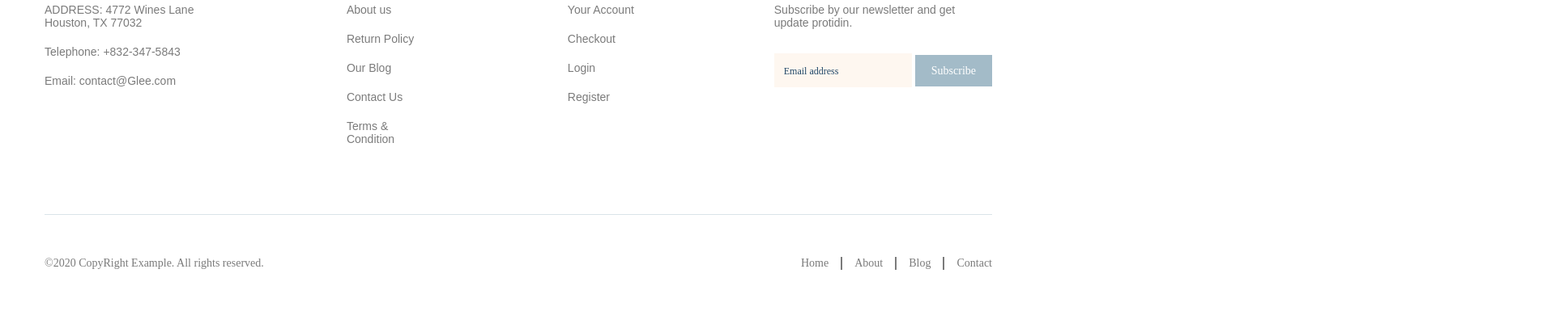
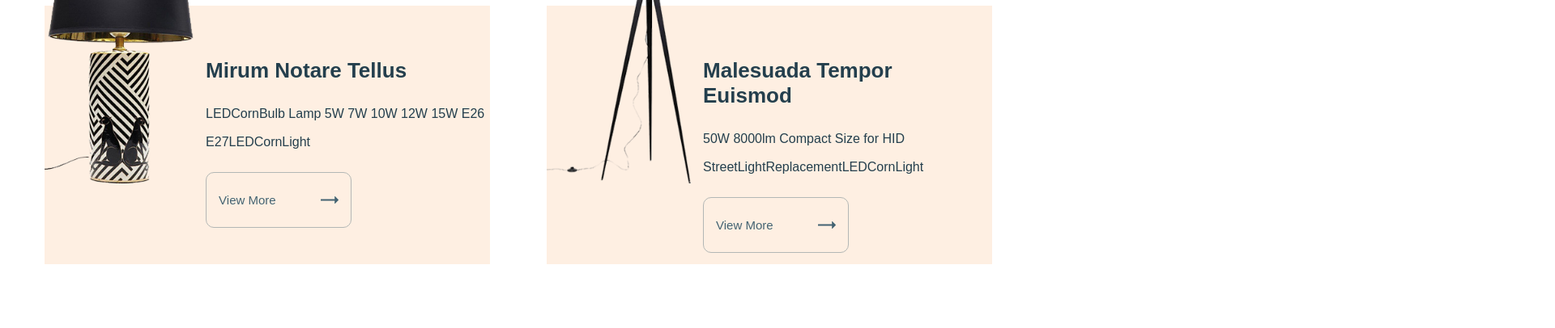
Before and after one commit to Viktor590/GLEE, a website: page app/index.html in a window 1280 px wide. Shown: the part 2227-2633 px from the top of the page at 81% size, 1920 px wide, since content can reach past the window. Before the commit the page ends 2583 px from the top, so only its background shows below. Drawn offline with nearby package versions, Linux system fonts and the light colour scheme; files that its build step writes are made by us from their sources.

Commit message:
added section decor

```diff
--- a/app/index.html
+++ b/app/index.html
@@ -507,6 +507,41 @@
         </div>
       </section>
 
+      <section class="decor">
+        <div class="container">
+          <div class="decor-inner">
+           <div class="decor-item">
+             <img class="decor-item__img" src="images/decor1.png" alt="">
+              <div class="decor-item__content">
+                <h5 class="decor-item__title">
+                  Mirum Notare Tellus
+                </h5>
+                <p class="decor-item__text">
+                  LEDCornBulb Lamp 5W 7W 10W 12W 15W E26 E27LEDCornLight
+                </p>
+                <a class="decor-item__link" href="#">
+                  View More
+                </a>
+              </div>
+            </div>
+            <div class="decor-item">
+             <img class="decor-item__img" src="images/decor2.png" alt="">
+              <div class="decor-item__content">
+                <h5 class="decor-item__title">
+                  Malesuada Tempor
+                  Euismod
+                </h5>
+                <p class="decor-item__text">
+                  50W 8000lm Compact Size for HID StreetLightReplacementLEDCornLight
+                </p>
+                <a class="decor-item__link" href="#">
+                  View More
+                </a>
+              </div>
+            </div>
+          </div>
+        </div>
+      </section>
 
     </main>
     <footer class="footer">
--- a/app/scss/style.scss
+++ b/app/scss/style.scss
@@ -268,7 +268,7 @@
     box-shadow: 0px 6px 47px 3px rgba(37, 37, 37, 0.05);
     &:hover{
       .products-item__icon{
-        transform: translateY(0);
+        transform: translateX(0);
       }
     }
   }
@@ -283,7 +283,7 @@
     justify-content: space-between;
     bottom: 122px;
     left: 21px;
-    transform: translateX(750%);
+    transform: translateX(-750%);
     transition: all .3s;
   }
   &__link{
@@ -318,6 +318,59 @@
    @extend %dmsans-700;
    font-size: 16px;
  }
+}
+
+.decor{
+  &-inner{
+    display: flex;
+    justify-content: space-between;
+  }
+  &-item{
+    background-color: #feefe2;
+    max-width: 550px;
+    height: 320px;
+    margin-top: 150px;
+    display: flex;
+    justify-content: space-evenly;
+  }
+  &-item__img{
+    transform: translateY(-100px);
+  }
+  &-item__content{
+    padding-top: 65px;
+    padding-left: 15px;
+  }
+  &-item__title{
+    color: #243f4d;
+    font-size: 26px;
+    @extend %dmsans-700;
+    max-width: 350px;
+  }
+  &-item__text{
+    color: #243f4d;
+    @extend %rubik-400;
+    padding: 20px 0;
+    line-height: 35px;
+  }
+  &-item__link{
+    font-size: 15px;
+    color: #436372;
+    @extend %rubik-500;
+    max-width: 180px;
+    padding: 25px 80px 25px 15px;
+    border: 1px solid #b3b7b5;
+    border-radius: 10px;
+    position: relative;
+    &::after{
+      content: '';
+      position: absolute;
+      background-image: url(../images/icon/arrows-right-decor.svg);
+      right: 15px;
+      top: 29px;
+      width: 22px;
+      height: 9px;
+    }
+  }
 }
 
 .footer-top{
```
Also changed, not shown: app/images/decor1.png (added), app/images/decor2.png (added), app/images/icon/arrows-right-decor.svg (added), app/images/products/1.png (deleted), app/images/products/2.png (deleted), app/images/products/3.png (deleted), app/images/products/4.png (deleted), app/images/products/5.png (deleted), app/images/products/6.png (deleted), app/images/products/7.png (deleted), app/images/products/8.png (deleted).
